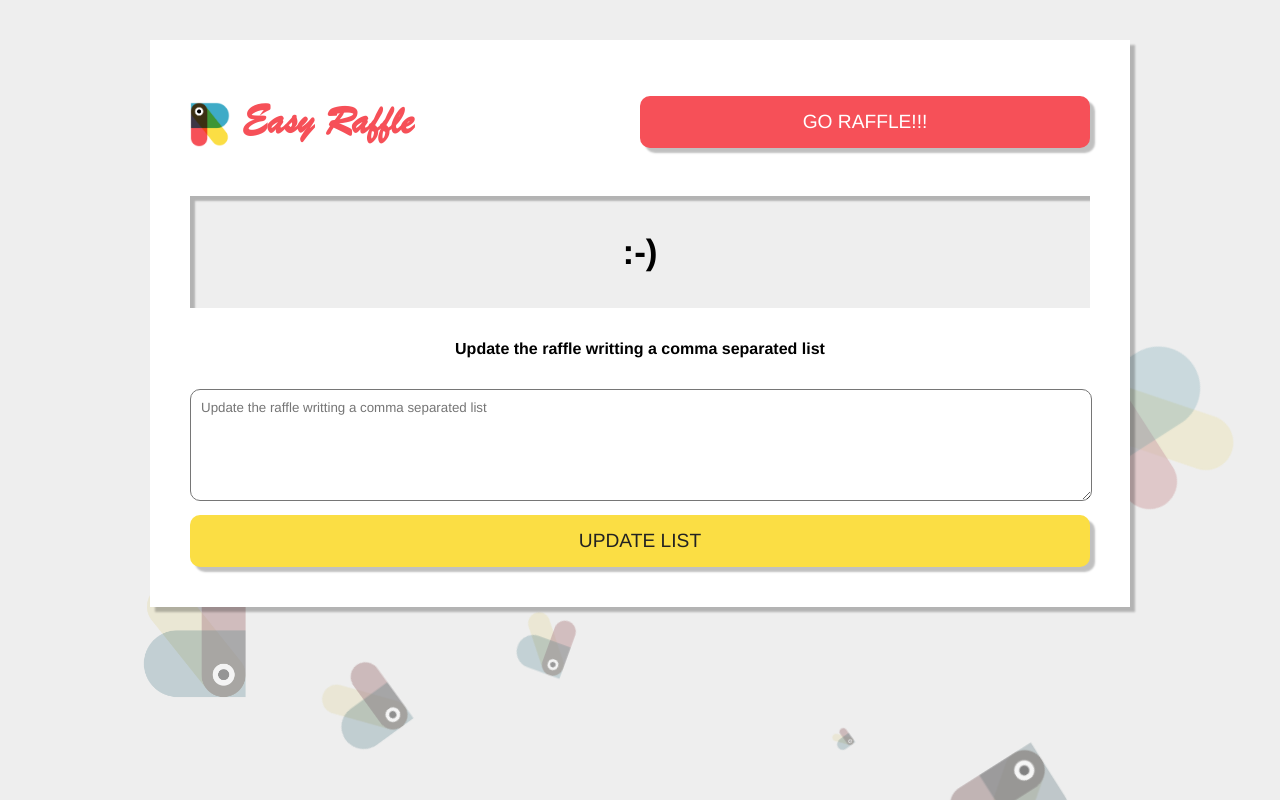
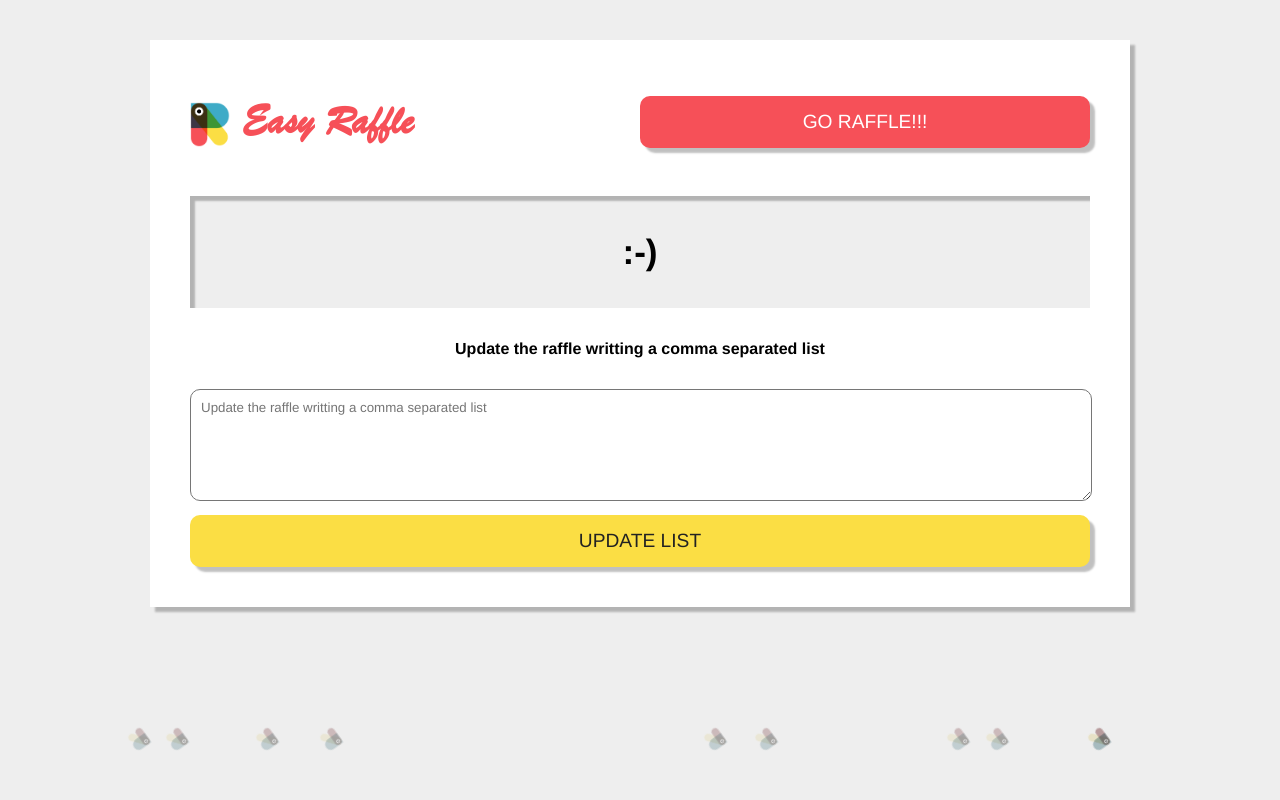
Before and after one commit to alcheco/easy-raffle, a Vue app: page /#/ in a window 1280 px wide. Built offline with nearby package versions, Linux system fonts and the light colour scheme; a web font is replaced by a local one.

Commit message:
ADD: SASS mixins, iterations and variables 👓

```diff
--- a/src/assets/sass/background-animation.scss
+++ b/src/assets/sass/background-animation.scss
@@ -22,70 +22,14 @@
   animation: animate 25s linear infinite;
   bottom: -150px;
 }
-.background-logo li:nth-child(1){
-  left: 25%;
-  width: 80px;
-  height: 80px;
-  animation-delay: 0s;
-}
-.background-logo li:nth-child(2){
-  left: 10%;
-  width: 120px;
-  height: 120px;
-  animation-delay: 2s;
-  animation-duration: 12s;
-}
-.background-logo li:nth-child(3){
-  left: 70%;
-  width: 20px;
-  height: 20px;
-  animation-delay: 4s;
-}
-.background-logo li:nth-child(4){
-  left: 40%;
-  width: 60px;
-  height: 60px;
-  animation-delay: 0s;
-  animation-duration: 18s;
-}
-.background-logo li:nth-child(5){
-  left: 65%;
-  width: 20px;
-  height: 20px;
-  animation-delay: 0s;
-}
-.background-logo li:nth-child(6){
-  left: 75%;
-  width: 110px;
-  height: 110px;
-  animation-delay: 3s;
-}
-.background-logo li:nth-child(7){
-  left: 35%;
-  width: 150px;
-  height: 150px;
-  animation-delay: 7s;
-}
-.background-logo li:nth-child(8){
-  left: 50%;
-  width: 25px;
-  height: 25px;
-  animation-delay: 15s;
-  animation-duration: 45s;
-}
-.background-logo li:nth-child(9){
-  left: 20%;
-  width: 15px;
-  height: 15px;
-  animation-delay: 2s;
-  animation-duration: 35s;
-}
-.background-logo li:nth-child(10){
-  left: 85%;
-  width: 150px;
-  height: 150px;
-  animation-delay: 0s;
-  animation-duration: 11s;
+@for $i from 1 through 10 {
+  $size: (random(10)*10)#{px};
+  .background-logo li:nth-child(#{$i}){
+    left: percentage(random(100)/100);
+    width: $size;
+    height: $size;
+    animation-delay: (random(15)-1)#{s};
+  }
 }
 @keyframes animate {
   0%{
--- a/src/assets/sass/firework.scss
+++ b/src/assets/sass/firework.scss
@@ -7,7 +7,7 @@
   content: "";
   display: block;
   border-radius: 5px;
-  background-color: $color1;
+  @include get-color(background-color, 1, $colors);
   width: 5px;
   height: 0px;
   transform: translateY(500px);
@@ -16,7 +16,7 @@
 @keyframes fireworkstart{
   0%{
     height: 0px;
-  transform: translateY(500px);
+    transform: translateY(500px);
   }
   25%{
     height: 50px;
@@ -53,29 +53,12 @@
     opacity: 0;
   }
 }
-.firework .explosion:nth-child(1) {
-  transform: rotate(0deg);
-}
-.firework .explosion:nth-child(2) {
-  transform: rotate(90deg);
-}
-.firework .explosion:nth-child(3) {
-  transform: rotate(180deg);
-}
-.firework .explosion:nth-child(4) {
-  transform: rotate(-90deg);
-}
-.firework .explosion:nth-child(5) {
-  transform: rotate(45deg);
-}
-.firework .explosion:nth-child(6) {
-  transform: rotate(-45deg);
-}
-.firework .explosion:nth-child(7) {
-  transform: rotate(135deg);
-}
-.firework .explosion:nth-child(8) {
-  transform: rotate(225deg);
+$degree: 0deg;
+@for $i from 1 through 8 {
+  .firework .explosion:nth-child(#{$i}) {
+    transform: rotate($degree);
+  }
+  $degree: $degree + 45deg;
 }
 .firework .explosion .spark{
   position: absolute;
@@ -85,14 +68,10 @@
   border-radius: 5px;
   animation: explosion2 $time ease-in-out 1;
 }
-.firework .explosion .spark.color1 {
-  background-color: $color1;
-}
-.firework .explosion .spark.color2 {
-  background-color: $color2;
-}
-.firework .explosion .spark.color3 {
-  background-color: $color3;
+@for $i from 1 through 3 {
+  .firework .explosion .spark.color#{$i} {
+	@include get-color(background-color, $i, $colors);
+  }
 }
 @keyframes explosion2{
   75%{
--- a/src/assets/sass/style.scss
+++ b/src/assets/sass/style.scss
@@ -3,7 +3,7 @@
 @import 'background-animation.scss';
 @import 'firework.scss';
 html{
-  background: #eee;
+  background: $grey;
   overflow-x: hidden;
   min-height: 100vh;
 }
@@ -14,10 +14,13 @@ html,body{
 h1{
   font-size: 1.5rem;
 }
+h1, .h1{
+  margin: 1rem 0px;
+}
 .title{
   font-size: 2.6rem;
   font-family: 'raffle' !important;
-  color: $color1;
+  @include get-color(color, 1, $colors);
   img{
     vertical-align: middle;
   }
@@ -50,6 +53,10 @@ h1{
   -moz-user-select: none;
   -ms-user-select: none;
   user-select: none;
+  &:hover{
+    opacity: 1;
+    box-shadow: inset 5px 5px 2px #0000003F;
+  }
 }
 .btn-block{
   width: calc(100% - 40px);
@@ -58,33 +65,22 @@ h1{
   font-size: 1rem;
   padding: 10px 20px;
 }
-.btn-raffle-1{
-  background-color: $color1;
-  color: $color1Font;
+@for $i from 1 through 3 {
+  .btn-raffle-#{$i}{
+    @include get-color(color, $i, $colorFonts);
+    @include get-color(background-color, $i, $colors);
+  }
 }
-.btn-raffle-2{
-  background-color: $color2;
-  color: $color2Font;
-}
-.btn-raffle-3{
-  background-color: $color3;
-  color: $color3Font;
-}
-.text-right{
-  text-align: right;
+@each $textAlignment in $textAlignments {
+  .text-#{$textAlignment}{
+	text-align: $textAlignment;
+  }
 }
 textarea{
   border-radius: 10px;
   padding: 10px;
   margin: 10px 0px;
   width: calc(100% - 20px);
-}
-[class*="btn-"]:hover{
-  opacity: 1;
-  box-shadow: inset 5px 5px 2px #0000003F;
-}
-.text-center{
-  text-align: center;
 }
 .card{
   background-color: #FFF;
@@ -100,6 +96,11 @@ textarea{
 .col{
   position: relative;
   width: 100%;
+}
+.answer-box{
+  background-color: $grey;
+  padding: 20px;
+  box-shadow: inset 5px 5px 2px #0000003F;
 }
 @media (min-width: 768px){
   .col{
@@ -117,11 +118,3 @@ textarea{
     padding: 40px;
   }
 }
-h1, .h1{
-  margin: 1rem 0px;
-}
-.answer-box{
-  background-color: #EEE;
-  padding: 20px;
-  box-shadow: inset 5px 5px 2px #0000003F;
-}
--- a/src/assets/sass/variables.scss
+++ b/src/assets/sass/variables.scss
@@ -1,7 +1,8 @@
-$color1: #F65058;
-$color1Font: #FFF;
-$color2: #3EABC7;
-$color2Font: #FFF;
-$color3: #FBDE44;
-$color3Font: #222;
 $time: 2s;
+$grey: #EEE;
+$textAlignments: left center right;
+$colors: #F65058 #3EABC7 #FBDE44;
+$colorFonts:  #FFF #FFF #222;
+@mixin get-color($property, $index, $list) {
+  #{$property}: nth($list, $index);
+}
```
